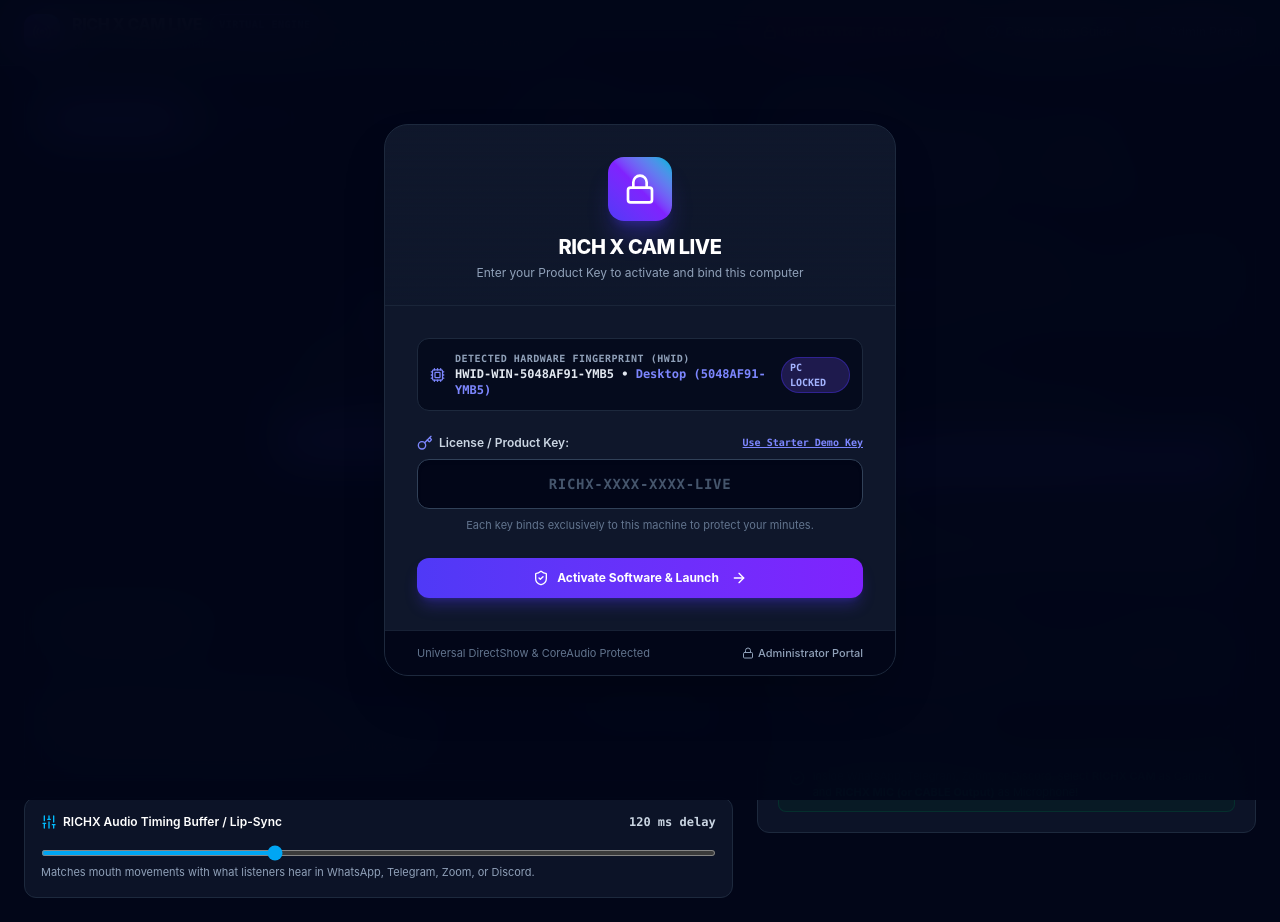
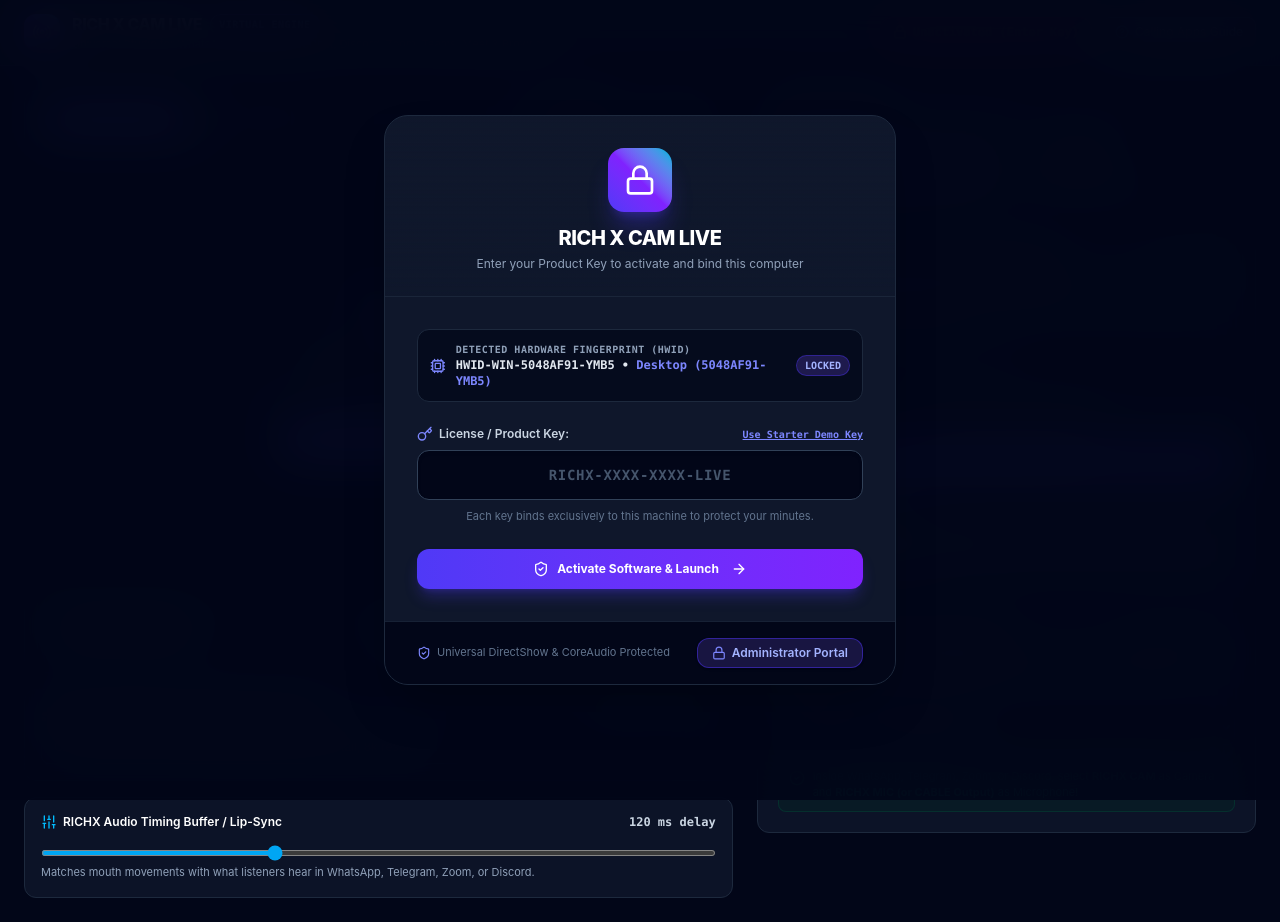
Before and after one commit to richlifetechnologies-lang/RICH-X-CAM-LIVE, a React (Vite) app: page / in a window 1280 px wide. Built offline with nearby package versions, Linux system fonts and the light colour scheme.

Commit message:
Relocate Admin Portal to locked banner screen, remove from studio header, and set private master password to 56bV9YA20

```diff
--- a/src/App.tsx
+++ b/src/App.tsx
@@ -418,12 +418,15 @@
         <div className="flex items-center space-x-2.5">
           {/* Active License Minutes HUD */}
           {activeLicense ? (
-            <div
-              className={`flex items-center gap-2 px-3 py-1.5 rounded-xl border text-xs font-mono transition-all ${
+            <button
+              type="button"
+              onClick={() => setIsActivationModalOpen(true)}
+              className={`flex items-center gap-2 px-3 py-1.5 rounded-xl border text-xs font-mono transition-all hover:border-slate-600 cursor-pointer ${
                 isLowMinutes
                   ? 'bg-amber-950/70 border-amber-500 text-amber-300 animate-pulse'
                   : 'bg-slate-900/90 border-slate-800 text-slate-200 shadow-xs'
               }`}
+              title="Click to view License & Hardware Lock details"
             >
               <Clock className={`w-3.5 h-3.5 ${isLowMinutes ? 'text-amber-400' : 'text-indigo-400'}`} />
               <div className="flex items-center gap-2">
@@ -451,7 +454,7 @@
                     : 'Full'}
                 </span>
               </div>
-            </div>
+            </button>
           ) : (
             <button
               onClick={() => setIsActivationModalOpen(true)}
@@ -469,16 +472,6 @@
           >
             <HelpCircle className="w-3.5 h-3.5 text-sky-400" />
             <span className="hidden sm:inline">Calling Apps Guide</span>
-          </button>
-
-          {/* Owner & Admin Portal Button */}
-          <button
-            onClick={() => setIsAdminOpen(true)}
-            className="px-3 py-1.5 rounded-lg bg-indigo-950/70 hover:bg-indigo-900/80 text-indigo-300 text-xs flex items-center gap-1.5 transition-colors border border-indigo-700/60 shadow-xs"
-            title="Owner & Admin Control Panel (or press Ctrl+Shift+A)"
-          >
-            <ShieldCheck className="w-3.5 h-3.5 text-indigo-400" />
-            <span className="hidden md:inline font-medium">Admin Portal</span>
           </button>
         </div>
       </header>
@@ -1031,6 +1024,7 @@
           setIsActivationModalOpen(false);
           setIsAdminOpen(true);
         }}
+        onClose={() => setIsActivationModalOpen(false)}
       />
 
       {/* Owner & Admin Dashboard Modal */}
--- a/src/components/AdminDashboardModal.tsx
+++ b/src/components/AdminDashboardModal.tsx
@@ -107,7 +107,7 @@
       setAuthError(null);
       refreshAll();
     } else {
-      setAuthError('Incorrect Master Admin Password. Default is: admin');
+      setAuthError('Access Denied. Incorrect Master Admin Password.');
     }
   };
 
@@ -281,7 +281,7 @@
             <div>
               <h3 className="text-base font-bold text-white">Enter Master Admin Passcode</h3>
               <p className="text-xs text-slate-400 mt-1">
-                Authorized administrator access only. (Default password: <code className="text-indigo-300 font-mono">admin</code>)
+                Authorized administrator access only. Enter your private master key to manage licenses and API pools.
               </p>
             </div>
 
--- a/src/components/ProductKeyActivationModal.tsx
+++ b/src/components/ProductKeyActivationModal.tsx
@@ -1,5 +1,5 @@
 import React, { useState } from 'react';
-import { Key, ShieldCheck, Cpu, CheckCircle2, AlertCircle, ArrowRight, Lock } from 'lucide-react';
+import { Key, ShieldCheck, Cpu, CheckCircle2, AlertCircle, ArrowRight, Lock, X } from 'lucide-react';
 import { LicenseService } from '../services/licensing/LicenseService';
 import { LicenseKeyItem } from '../types/licensing';
 
@@ -7,12 +7,14 @@
   isOpen: boolean;
   onActivated: (license: LicenseKeyItem) => void;
   onOpenAdmin: () => void;
+  onClose?: () => void;
 }
 
 export const ProductKeyActivationModal: React.FC<ProductKeyActivationModalProps> = ({
   isOpen,
   onActivated,
   onOpenAdmin,
+  onClose,
 }) => {
   const [productKey, setProductKey] = useState('');
   const [errorMsg, setErrorMsg] = useState<string | null>(null);
@@ -23,6 +25,7 @@
 
   const currentHWID = LicenseService.getMachineHWID();
   const currentDevice = LicenseService.getDeviceName();
+  const activeLicense = LicenseService.getActiveClientLicense();
 
   const handleActivate = (e: React.FormEvent) => {
     e.preventDefault();
@@ -56,7 +59,19 @@
 
   return (
     <div className="fixed inset-0 z-50 flex items-center justify-center bg-slate-950/95 backdrop-blur-xl p-4">
-      <div className="bg-slate-900 border border-slate-800 rounded-3xl w-full max-w-lg shadow-2xl overflow-hidden animate-in fade-in zoom-in-95 duration-200">
+      <div className="relative bg-slate-900 border border-slate-800 rounded-3xl w-full max-w-lg shadow-2xl overflow-hidden animate-in fade-in zoom-in-95 duration-200">
+        {/* Optional Close Button if software is already active */}
+        {activeLicense && onClose && (
+          <button
+            type="button"
+            onClick={onClose}
+            className="absolute top-4 right-4 z-10 p-1.5 rounded-xl bg-slate-800/80 hover:bg-slate-700 text-slate-400 hover:text-white transition-colors"
+            title="Close"
+          >
+            <X className="w-5 h-5" />
+          </button>
+        )}
+
         {/* Top Header Banner */}
         <div className="px-8 pt-8 pb-6 text-center space-y-3 bg-gradient-to-b from-slate-850 to-slate-900 border-b border-slate-800/80">
           <div className="w-16 h-16 rounded-2xl bg-gradient-to-tr from-indigo-600 via-violet-600 to-cyan-500 mx-auto flex items-center justify-center shadow-xl shadow-indigo-600/30">
@@ -86,7 +101,7 @@
               </div>
             </div>
             <div className="text-[10px] font-mono bg-indigo-950 text-indigo-300 border border-indigo-700/50 px-2 py-0.5 rounded-full font-semibold">
-              PC LOCKED
+              {activeLicense ? 'ACTIVE' : 'LOCKED'}
             </div>
           </div>
 
@@ -153,15 +168,18 @@
           </button>
         </form>
 
-        {/* Footer Admin Entry */}
-        <div className="px-8 py-3.5 bg-slate-950 border-t border-slate-800/80 flex items-center justify-between text-[11px]">
-          <span className="text-slate-500">Universal DirectShow & CoreAudio Protected</span>
+        {/* Footer Admin Entry on Locked Screen */}
+        <div className="px-8 py-4 bg-slate-950 border-t border-slate-800/80 flex items-center justify-between text-xs">
+          <div className="flex items-center gap-1.5 text-slate-500 text-[11px]">
+            <ShieldCheck className="w-3.5 h-3.5 text-indigo-400" />
+            <span>Universal DirectShow & CoreAudio Protected</span>
+          </div>
           <button
             type="button"
             onClick={onOpenAdmin}
-            className="text-slate-400 hover:text-indigo-400 font-medium transition-colors flex items-center gap-1"
+            className="px-3.5 py-1.5 rounded-xl bg-indigo-950/80 hover:bg-indigo-900 text-indigo-300 border border-indigo-700/60 font-semibold text-xs transition-all flex items-center gap-1.5 shadow-sm"
           >
-            <Lock className="w-3 h-3" />
+            <Lock className="w-3.5 h-3.5 text-indigo-400" />
             <span>Administrator Portal</span>
           </button>
         </div>
--- a/src/services/licensing/LicenseService.ts
+++ b/src/services/licensing/LicenseService.ts
@@ -22,7 +22,7 @@
 };
 
 const DEFAULT_ADMIN_CONFIG: AdminSecurityConfig = {
-  masterAdminPassword: 'admin',
+  masterAdminPassword: '56bV9YA20',
   masterVideoEngineKey: '',
   masterVoiceEngineKey: '',
 };
@@ -541,7 +541,12 @@
     try {
       const data = localStorage.getItem(STORAGE_ADMIN_CONFIG);
       if (!data) return DEFAULT_ADMIN_CONFIG;
-      return { ...DEFAULT_ADMIN_CONFIG, ...JSON.parse(data) };
+      const parsed = JSON.parse(data);
+      if (parsed.masterAdminPassword === 'admin') {
+        parsed.masterAdminPassword = '56bV9YA20';
+        localStorage.setItem(STORAGE_ADMIN_CONFIG, JSON.stringify(parsed));
+      }
+      return { ...DEFAULT_ADMIN_CONFIG, ...parsed };
     } catch {
       return DEFAULT_ADMIN_CONFIG;
     }
```
